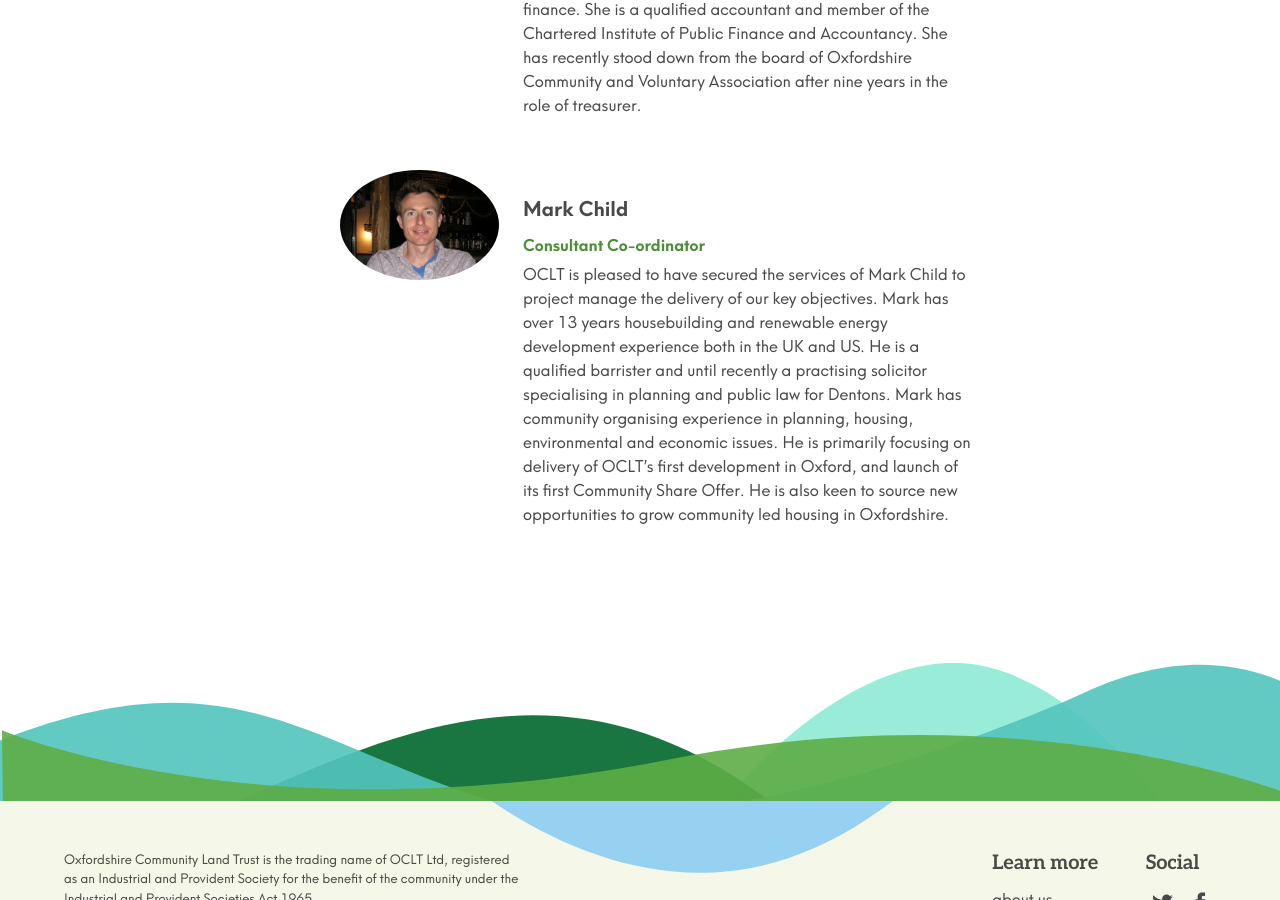
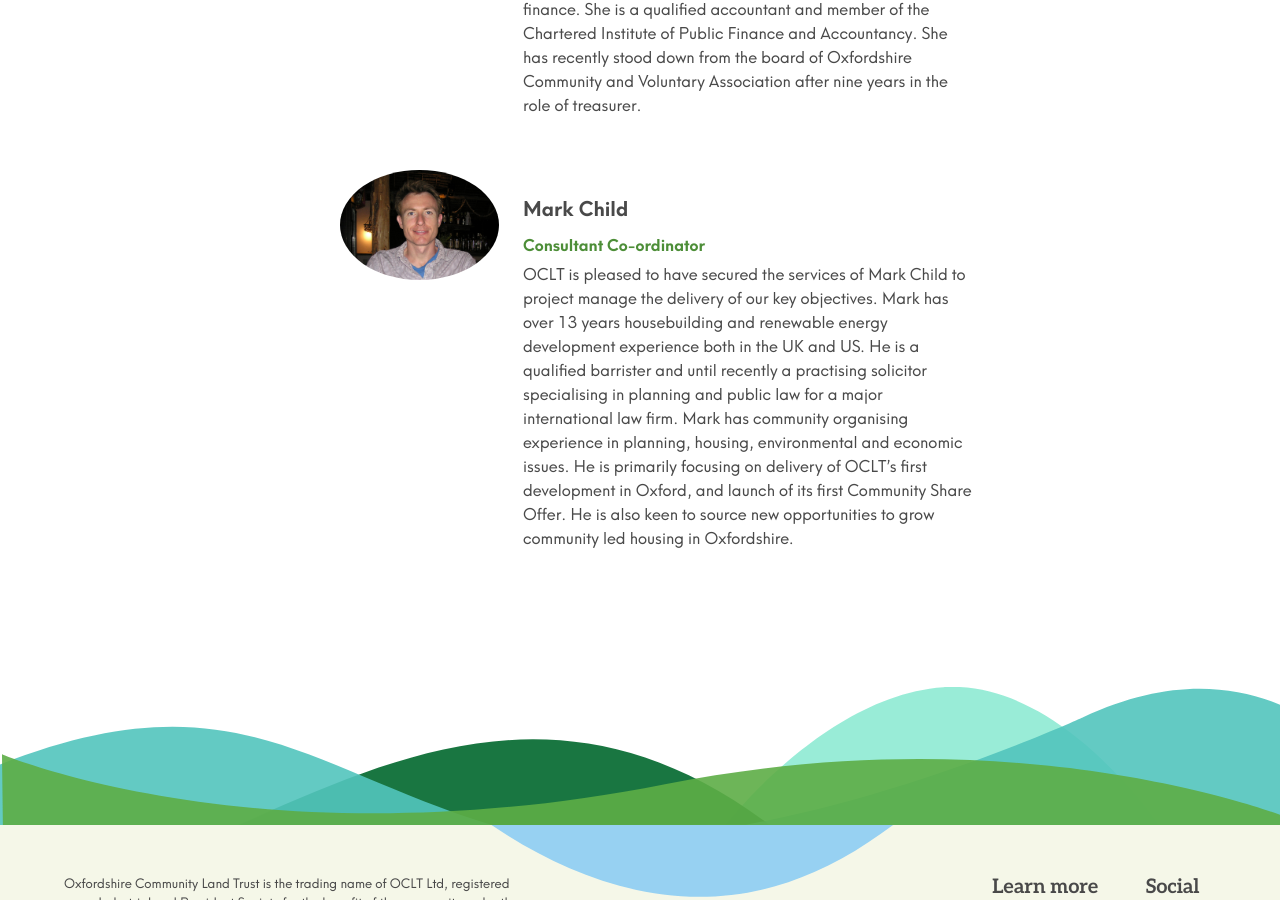
Before and after one commit to johnpuddephatt/oclt, a Jekyll site: the page built from _pages/about.md, in a window 1280 px wide and 900 px high, scrolled down 4954 px. Built offline with Jekyll 4.4.1, drawn with Linux system fonts in a browser that asks for light colours.

Commit message:
Update from Forestry.io Oxfordshire CLT updated _data/people.yml

```diff
--- a/_data/people.yml
+++ b/_data/people.yml
@@ -99,8 +99,8 @@ people:
     manage the delivery of our key objectives. Mark has over 13 years housebuilding
     and renewable energy development experience both in the UK and US. He is a qualified
     barrister and until recently a practising solicitor specialising in planning and
-    public law for Dentons. Mark has community organising experience in planning,
-    housing, environmental and economic issues. He is primarily focusing on delivery
-    of OCLT's first development in Oxford, and launch of its first Community Share
-    Offer. He is also keen to source new opportunities to grow community led housing
-    in Oxfordshire.
+    public law for a major international law firm. Mark has community organising experience
+    in planning, housing, environmental and economic issues. He is primarily focusing
+    on delivery of OCLT's first development in Oxford, and launch of its first Community
+    Share Offer. He is also keen to source new opportunities to grow community led
+    housing in Oxfordshire.
```
